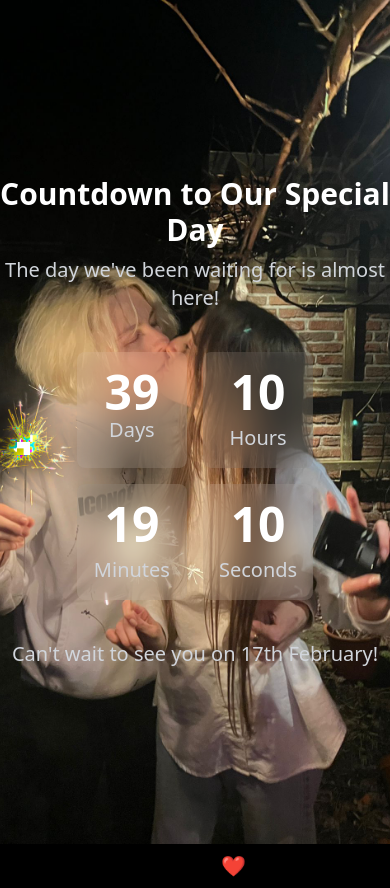
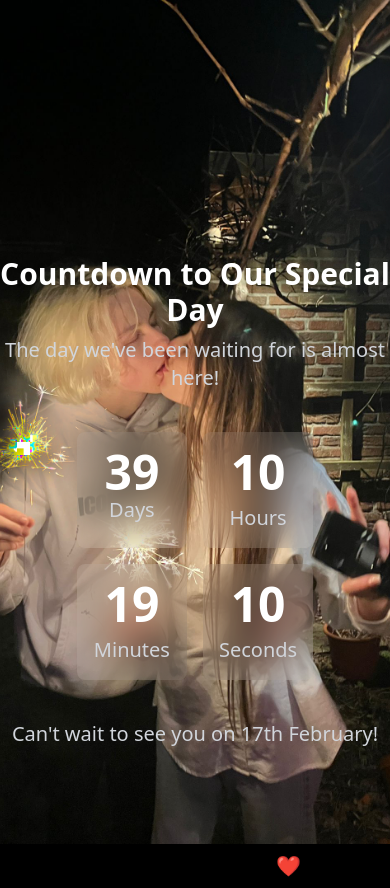
Before and after one commit to workani/danileva, a Next.js app: page / in a window 390 px wide. Built offline with nearby package versions, Linux system fonts and the light colour scheme.

Commit message:
test of mobile optimisation

```diff
--- a/pages/index.js
+++ b/pages/index.js
@@ -36,7 +36,7 @@ export default function Component() {
 
   return (
   <>
-    <div className="flex flex-col items-center justify-center min-h-screen bg-gray-800 text-white"
+    <div className="countdown-container flex flex-col items-center justify-center min-h-screen bg-gray-800 text-white"
          style={{
            backgroundImage: `url('/background1.jpg')`,
            backgroundSize: 'cover',
@@ -74,7 +74,7 @@ export default function Component() {
       </footer>
     </div>
     <div className="bg-black text-center py-2 sm:py-4 text-white-bold text-xl sm:text-sm">
-    <p>{`2024. Сделано с ❤\u{fe0f} для Евы`}</p>
+    <p>{`Сделано для Евы c ❤\u{fe0f}`}</p>
     </div>
   </>
   );
--- a/styles/globals.css
+++ b/styles/globals.css
@@ -25,3 +25,11 @@ body {
     )
     rgb(var(--background-start-rgb));
 }
+
+
+/* CSS */
+@media only screen and (max-width: 600px) { /* 600px обычно используется как порог для мобильных устройств */
+  .countdown-container {
+    padding-top: 160px; /* Добавляет отступ сверху для мобильных устройств */
+  }
+}
```
Also changed, not shown: public/background1.jpg.
